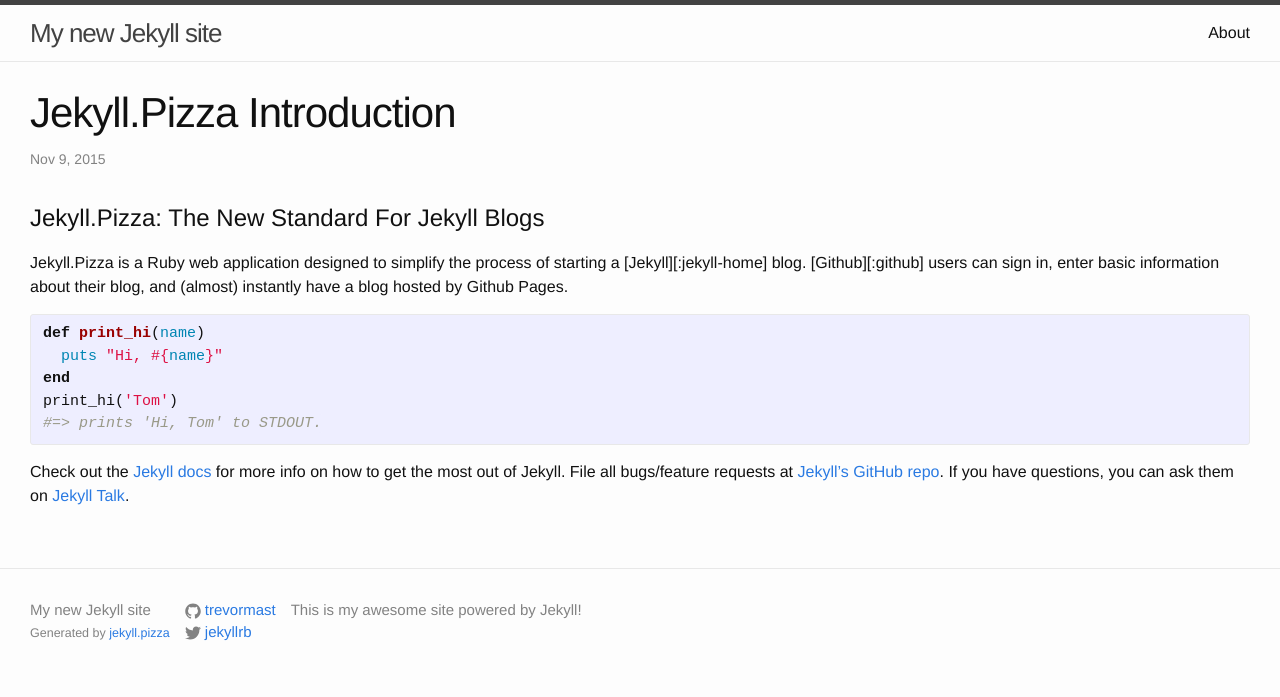
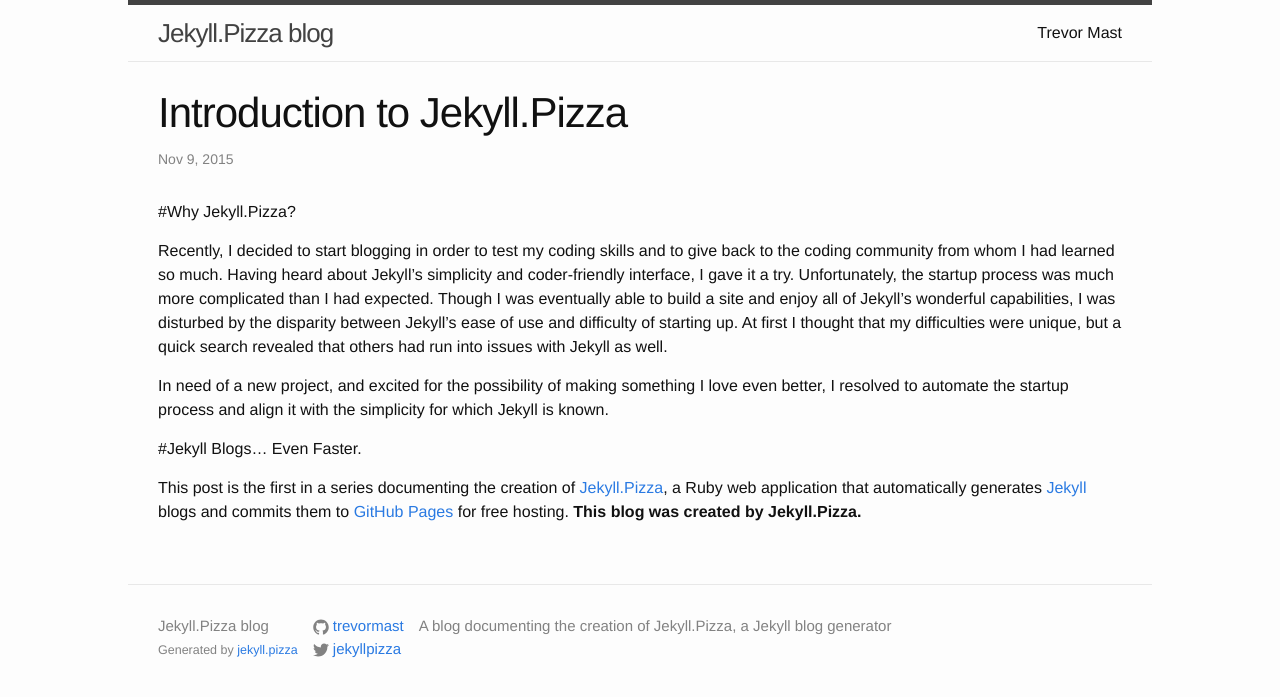
Before and after one commit to trevormast/blog, a Jekyll site: the page built from _posts/2016-02-19-What_is_Jekyll.Pizza.md, in a window 1280 px wide. Shown: the top 697 px of the page. Built offline with Jekyll 4.4.1, drawn with Linux system fonts in a browser that asks for light colours.

Commit message:
Introducing Jekyll.Pizza

```diff
--- a/_config.yml
+++ b/_config.yml
@@ -1,9 +1,9 @@
-title: My new Jekyll site
-email: your-email@domain.com
-description: This is my awesome site powered by Jekyll!
+title: Jekyll.Pizza blog
+email: jekylldotpizza@gmail.com
+description: A blog documenting the creation of Jekyll.Pizza, a Jekyll blog generator
 baseurl: ''
 url: trevormast.github.io
-twitter_username: jekyllrb
+twitter_username: jekyllpizza
 github_username: trevormast
 markdown: kramdown
 theme: clean-jekyll
--- a/_posts/2016-02-19-What_is_Jekyll.Pizza.md
+++ b/_posts/2016-02-19-What_is_Jekyll.Pizza.md
@@ -1,25 +1,26 @@
 ---
 layout: post
-title:  "Jekyll.Pizza Introduction"
+title:  "Introduction to Jekyll.Pizza"
 date:   2015-11-09 14:30:07 -0800
 categories: jekyll update
 ---
+#Why Jekyll.Pizza?
 
-# Jekyll.Pizza: The New Standard For Jekyll Blogs
-Jekyll.Pizza is a Ruby web application designed to simplify the process of starting a [Jekyll][:jekyll-home] blog.  [Github][:github] users can sign in, enter basic information about their blog, and (almost) instantly have a blog hosted by Github Pages.
+Recently, I decided to start blogging in order to test my coding skills and to give back to the coding community from whom I had learned so much. Having heard about Jekyll's simplicity and coder-friendly interface, I gave it a try. Unfortunately, the startup process was much more complicated than I had expected. Though I was eventually able to build a site and enjoy all of Jekyll's wonderful capabilities, I was disturbed by the disparity between Jekyll's ease of use and difficulty of starting up. At first I thought that my difficulties were unique, but a quick search revealed that others had run into issues with Jekyll as well.
+
+In need of a new project, and excited for the possibility of making something I love even better, I resolved to automate the startup process and align it with the simplicity for which Jekyll is known.
+
+#Jekyll Blogs... Even Faster.
+
+This post is the first in a series documenting the creation of [Jekyll.Pizza][jpizza], a Ruby web application that automatically generates [Jekyll][jekyll-home] blogs and commits them to [GitHub Pages][ghpages] for free hosting. **This blog was created by Jekyll.Pizza.**
 
 
-{% highlight ruby %}
-def print_hi(name)
-  puts "Hi, #{name}"
-end
-print_hi('Tom')
-#=> prints 'Hi, Tom' to STDOUT.
-{% endhighlight %}
 
-Check out the [Jekyll docs][jekyll-docs] for more info on how to get the most out of Jekyll. File all bugs/feature requests at [Jekyll’s GitHub repo][jekyll-gh]. If you have questions, you can ask them on [Jekyll Talk][jekyll-talk].
 
+
+[jpizza]: http://jekyll.pizza
 [github]: http://github.com
+[ghpages]: https://pages.github.com/
 [jekyll-home]: http://jekyllrb.com
 [jekyll-docs]: http://jekyllrb.com/docs/home
 [jekyll-gh]:   https://github.com/jekyll/jekyll
--- a/_sass/_base.scss
+++ b/_sass/_base.scss
@@ -21,6 +21,8 @@
     color: $text-color;
     background-color: $background-color;
     -webkit-text-size-adjust: 100%;
+    max-width: $content-width;
+    margin: 0 auto
 }
 
 
--- a/_sass/_layout.scss
+++ b/_sass/_layout.scss
@@ -163,6 +163,7 @@
  */
 .page-content {
     padding: $spacing-unit 0;
+
 }
 
 .page-heading {
--- a/css/main.scss
+++ b/css/main.scss
@@ -24,7 +24,7 @@
 $grey-color-dark:  darken($grey-color, 25%);
 
 // Width of the content area
-$content-width:    800px;
+$content-width:    80%;
 
 $on-palm:          600px;
 $on-laptop:        800px;
```
Also changed, not shown: _posts/2015-11-09-welcome-to-jekyll.md (deleted, +0 -25 lines), about/about.md (+2 -6 lines), Gemfile.lock.
